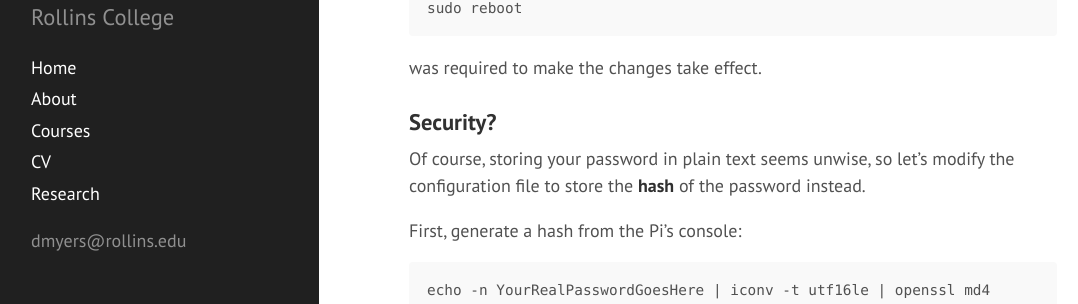
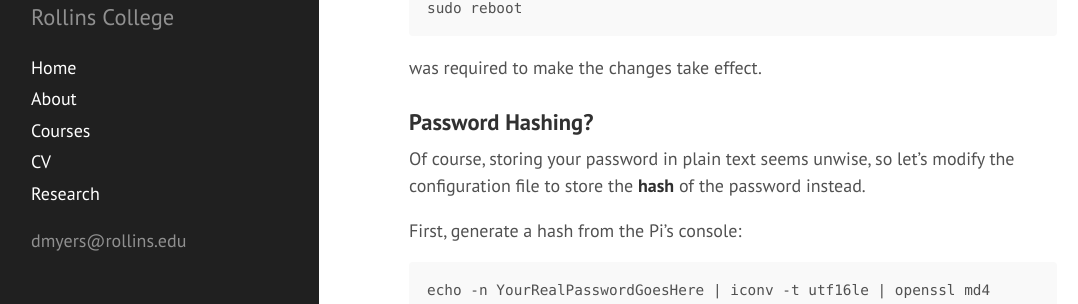
Before and after one commit to dansmyers/dansmyers.github.io-archived, a Jekyll site: the page built from _posts/2016-09-29-Raspberry_Pi_Enterprise_Wifi.md, in a window 1280 px wide and 900 px high, scrolled down 1362 px. Shown: the part 153-457 px from the top of the window, without its empty margins (5-1083 px from the left). Built offline with Jekyll 4.4.1, drawn with Linux system fonts in a browser that asks for light colours.

Commit message:
Update 2016-09-29-Raspberry_Pi_Enterprise_Wifi.md

```diff
--- a/_posts/2016-09-29-Raspberry_Pi_Enterprise_Wifi.md
+++ b/_posts/2016-09-29-Raspberry_Pi_Enterprise_Wifi.md
@@ -55,7 +55,7 @@ sudo reboot
 
 was required to make the changes take effect.
 
-### Security?
+### Password Hashing?
 
 Of course, storing your password in plain text seems unwise, so let's modify the configuration file to store the **hash** of the password instead.
 
```
